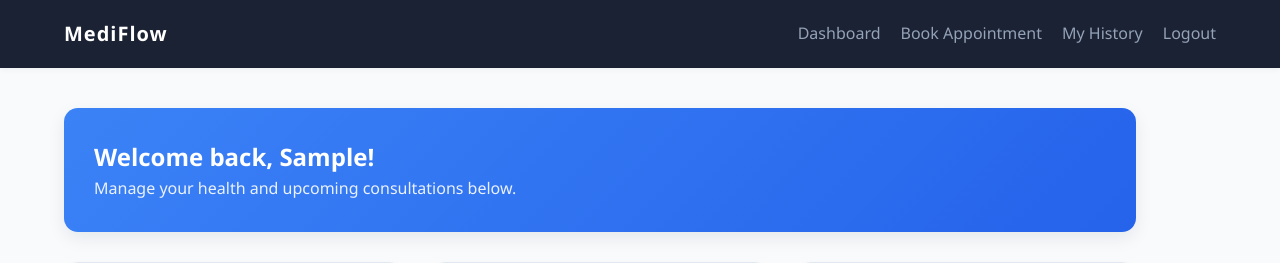
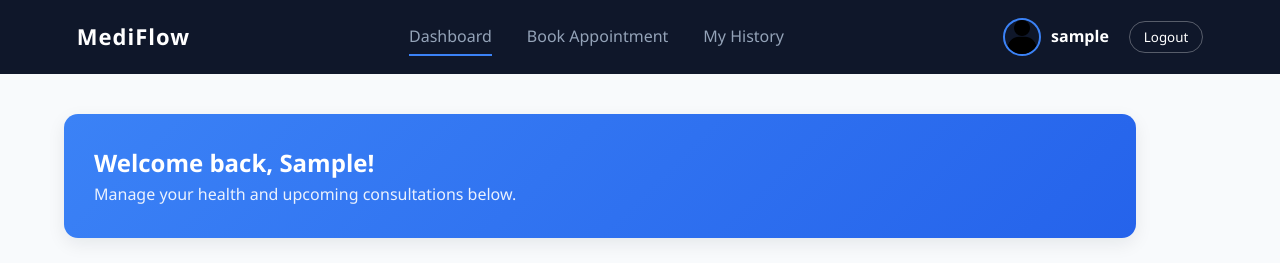
Before and after one commit to Besso2003/Clinic_Appointment_System_Python, a Django app: page /dashboard/patient/ in a window 1280 px wide. Shown: the top 263 px of the page. Run offline with Django 5.2, Linux system fonts and the light colour scheme; the visitor is signed in with stand-in values (Sample User, id 1).

Commit message:
Modifing the view profile feature in all users dashoboards

```diff
--- a/static/css/dashboards.style.css
+++ b/static/css/dashboards.style.css
@@ -71,89 +71,12 @@ body {
     letter-spacing: 1px;
     color: var(--primary);
 }
-/* ========== SIDEBAR NAVIGATION ========== */
-
-.nav-menu ul {
-    list-style: none;
-}
-
-.nav-menu ul li {
-    margin-bottom: 10px;
-}
-
-/* Apply SAME style to both <a> and <button> */
-.nav-menu ul li a,
-.nav-menu ul li button {
-    display: block;
-    width: 100%;
-    padding: 14px 18px;
-    border-radius: var(--radius-sm);
-    text-decoration: none;
-    color: var(--text-light);
-    font-weight: 500;
-    transition: var(--transition);
-    background: transparent;
-    border: none;
-    text-align: left;
-    cursor: pointer;
-    font-family: inherit;
-    font-size: inherit;
-}
-
-/* Hover */
-.nav-menu ul li a:hover,
-.nav-menu ul li button:hover {
-    background-color: var(--sidebar-hover);
-    color: white;
-    transform: translateX(4px);
-}
-
-/* Active */
-.nav-menu ul li a.active,
-.nav-menu ul li button.active {
-    background-color: var(--primary);
-    color: white;
-    box-shadow: 0 6px 16px rgba(59, 130, 246, 0.35);
-}
 
 /* ========== MAIN CONTENT ========== */
 .main-content {
     flex: 1;
     margin-left: 270px;
     padding: 40px;
-}
-
-/* ========== NAVBAR (Patient) ========== */
-.navbar {
-    width: 100%;
-    background: rgba(15, 23, 42, 0.95);
-    backdrop-filter: blur(6px);
-    color: white;
-    padding: 18px 5%;
-    display: flex;
-    justify-content: space-between;
-    align-items: center;
-    position: sticky;
-    top: 0;
-    z-index: 1000;
-    box-shadow: var(--shadow-sm);
-}
-
-.navbar ul {
-    list-style: none;
-    display: flex;
-    gap: 20px;
-}
-
-.navbar ul li a {
-    color: var(--text-light);
-    text-decoration: none;
-    font-weight: 500;
-    transition: var(--transition);
-}
-
-.navbar ul li a:hover {
-    color: white;
 }
 
 /* ========== HEADERS ========== */
@@ -382,21 +305,219 @@ body {
     margin: 0 auto;
 }
 
-/* Make navbar buttons match navbar links */
-.navbar ul li a,
-.navbar ul li button {
+
+/* ========================= */
+/* 🔷 CLEAN MODERN NAVBAR */
+/* ========================= */
+
+.navbar {
+    display: flex;
+    justify-content: space-between;
+    align-items: center;
+    padding: 18px 6%;
+    background: #0f172a;
+    color: white;
+    position: sticky;
+    top: 0;
+    z-index: 1000;
+}
+
+/* LEFT */
+.logo-text {
+    font-size: 22px;
+    font-weight: 800;
+    letter-spacing: 1px;
+    color: white;
+}
+
+/* CENTER NAV */
+.nav-center {
+    display: flex;
+    gap: 35px;
+}
+
+.nav-link {
+    text-decoration: none;
     color: var(--text-light);
+    font-weight: 500;
+    position: relative;
+    transition: var(--transition);
+}
+
+.nav-link:hover {
+    color: white;
+}
+
+/* Active link underline animation */
+.nav-link.active::after {
+    content: "";
+    position: absolute;
+    bottom: -6px;
+    left: 0;
+    width: 100%;
+    height: 2px;
+    background: var(--primary);
+}
+
+/* RIGHT SECTION */
+.nav-right {
+    display: flex;
+    align-items: center;
+    gap: 20px;
+}
+
+/* User profile */
+.user-profile {
+    display: flex;
+    align-items: center;
+    gap: 10px;
     text-decoration: none;
+    color: white;
+    font-weight: 600;
+    transition: var(--transition);
+}
+
+.user-profile:hover {
+    opacity: 0.8;
+}
+
+/* Avatar */
+.avatar {
+    width: 38px;
+    height: 38px;
+    border-radius: 50%;
+    object-fit: cover;
+    border: 2px solid var(--primary);
+}
+
+/* Logout button */
+.logout-btn {
+    background: transparent;
+    border: 1px solid rgba(255,255,255,0.3);
+    color: white;
+    padding: 6px 14px;
+    border-radius: 20px;
+    cursor: pointer;
+    transition: var(--transition);
     font-weight: 500;
-    transition: var(--transition);
+}
+
+.logout-btn:hover {
+    background: #ef4444;
+    border-color: #ef4444;
+}
+/* ================================= */
+/* 🔷 ENHANCED DOCTOR SIDEBAR */
+/* ================================= */
+
+.sidebar {
+    width: 270px;
+    background: linear-gradient(180deg, #0f172a 0%, #020617 100%); /* Deeper gradient for contrast */
+    color: white;
+    padding: 40px 24px; /* Increased breathing room */
+    position: fixed;
+    height: 100vh;
+    display: flex;
+    flex-direction: column;
+    box-shadow: 10px 0 30px rgba(0, 0, 0, 0.2);
+    z-index: 1000;
+}
+
+/* Logo Section with Bottom Border */
+.sidebar .logo {
+    margin-bottom: 35px;
+    padding-bottom: 20px;
+    border-bottom: 1px solid rgba(255, 255, 255, 0.05);
+}
+
+.sidebar .logo h2 {
+    font-size: 20px;
+    font-weight: 800;
+    letter-spacing: 1.5px;
+    text-transform: uppercase; /* Cleaner, professional look */
+    text-align: center;
+    background: linear-gradient(to right, #ffffff, #94a3b8);
+    -webkit-background-clip: text;
+    -webkit-text-fill-color: transparent;
+}
+
+/* Navigation Menu */
+.nav-menu {
+    flex-grow: 1; /* Pushes the logout section to the very bottom */
+}
+
+.nav-menu ul {
+    list-style: none;
+    padding: 0;
+}
+
+.nav-menu ul li {
+    margin-bottom: 12px;
+}
+
+/* Base Link & Button Style */
+.nav-menu ul li a,
+.nav-menu ul li button {
+    display: flex;
+    align-items: center;
+    width: 100%;
+    padding: 14px 18px;
+    border-radius: 12px; /* Smoother rounded corners */
+    text-decoration: none;
+    color: #94a3b8; /* Muted text for inactive states */
+    font-weight: 500;
+    transition: all 0.3s cubic-bezier(0.4, 0, 0.2, 1);
     background: transparent;
     border: none;
+    text-align: left;
     cursor: pointer;
-    font-family: inherit;
-    font-size: inherit;
+    font-size: 14px;
 }
 
-.navbar ul li a:hover,
-.navbar ul li button:hover {
+/* Hover State */
+.nav-menu ul li a:hover,
+.nav-menu ul li button:hover {
+    background: rgba(255, 255, 255, 0.05);
     color: white;
+    transform: translateX(8px); /* Slightly more pronounced movement */
 }
+
+/* Active Link State */
+.nav-menu ul li a.active {
+    background: #3b82f6; /* Modern Blue */
+    color: white;
+    font-weight: 600;
+    box-shadow: 0 10px 20px rgba(59, 130, 246, 0.3);
+}
+
+/* 🚩 Redesigned Logout Section */
+.sidebar-footer {
+    padding-top: 20px;
+    border-top: 1px solid rgba(255, 255, 255, 0.05);
+}
+
+.logout-btn-link {
+    width: 100%;
+    background: rgba(239, 68, 68, 0.1); /* Subtle red tint */
+    color: #f87171;
+    border: 1px solid rgba(239, 68, 68, 0.2);
+    border-radius: 12px;
+    padding: 14px 18px;
+    font-weight: 600;
+    font-size: 14px;
+    cursor: pointer;
+    transition: all 0.3s ease;
+    display: flex;
+    justify-content: center;
+    align-items: center;
+    gap: 10px;
+    margin-top: 150px;
+}
+
+.logout-btn-link:hover {
+    background: #ef4444;
+    color: white;
+    border-color: #ef4444;
+    transform: translateY(-2px); /* Lifts up instead of right */
+    box-shadow: 0 8px 15px rgba(239, 68, 68, 0.3);
+}
--- a/templates/accounts/profile.html
+++ b/templates/accounts/profile.html
@@ -17,7 +17,7 @@
     <div class="top-row">
 
         <!-- Home Button -->
-        <button type="button" class="btn-home" onclick="window.location.href='/'">
+        <button type="button" class="btn-home" onclick="history.back()">
             Home
         </button>
 
--- a/templates/dashboard/admin.html
+++ b/templates/dashboard/admin.html
@@ -19,7 +19,7 @@
                     <li><a href="#">Manage Staff</a></li>
                     <li><a href="#">Manage Patients</a></li>
                     <li><a href="#">Clinic Analytics</a></li>
-                    <li><a href="#">Settings</a></li>
+                    <li><a href="{% url 'profile' %}">Profile</a></li>
                     <li>
                         <form action="{% url 'logout' %}" method="post" style="display: inline;">
                             {% csrf_token %}
--- a/templates/dashboard/doctor.html
+++ b/templates/dashboard/doctor.html
@@ -21,7 +21,7 @@
                     <li><a href="#">My Appointments</a></li>
                     <li><a href="#">Patients</a></li>
                     <li><a href="#">Schedule</a></li>
-                    <li><a href="#">Profile</a></li>
+                    <li><a href="{% url 'profile' %}">Profile</a></li>
                     <li>
                         <form action="{% url 'logout' %}" method="post" style="display: inline;">
                             {% csrf_token %}
--- a/templates/dashboard/patient.html
+++ b/templates/dashboard/patient.html
@@ -34,22 +34,31 @@
 <body>
     <div class="patient-page-container">
         <header class="navbar">
-            <div class="logo">
-                <h2 style="color: white; margin-bottom: 0;">MediFlow</h2>
+            <div class="nav-left">
+                <h2 class="logo-text">MediFlow</h2>
             </div>
-            <nav>
-                <ul>
-                    <li><a href="{% url 'patient' %}" class="active">Dashboard</a></li>
-                    <li><a href="#">Book Appointment</a></li>
-                    <li><a href="#">My History</a></li>
-                    <li>
-                        <form action="{% url 'logout' %}" method="post" style="display: inline;">
-                            {% csrf_token %}
-                            <button type="submit" class="logout-btn-link">Logout</button>
-                        </form>
-                    </li>
-                </ul>
+
+            <nav class="nav-center">
+                <a href="{% url 'patient' %}" class="nav-link active">Dashboard</a>
+                <a href="#" class="nav-link">Book Appointment</a>
+                <a href="#" class="nav-link">My History</a>
             </nav>
+
+            <div class="nav-right">
+                <a href="{% url 'profile' %}" class="user-profile">
+                    {% if user.profile_picture %}
+                        <img src="{{ user.profile_picture.url }}" class="avatar">
+                    {% else %}
+                        <img src="{% static 'img/default-avatar.png' %}" class="avatar">
+                    {% endif %}
+                    <span>{{ user.username }}</span>
+                </a>
+
+                <form action="{% url 'logout' %}" method="post">
+                    {% csrf_token %}
+                    <button type="submit" class="logout-btn">Logout</button>
+                </form>
+            </div>
         </header>
 
         <main class="patient-dashboard">
--- a/templates/dashboard/receptionist.html
+++ b/templates/dashboard/receptionist.html
@@ -19,6 +19,7 @@
                     <li><a href="#">New Registration</a></li>
                     <li><a href="#">Daily Schedule</a></li>
                     <li><a href="#">Billing & Payments</a></li>
+                    <li><a href="{% url 'profile' %}">Profile</a></li>
                     <li>
                         <form action="{% url 'logout' %}" method="post" style="display: inline;">
                             {% csrf_token %}
```
Also changed, not shown: templates/accounts/home.html (+2 -19 lines).
